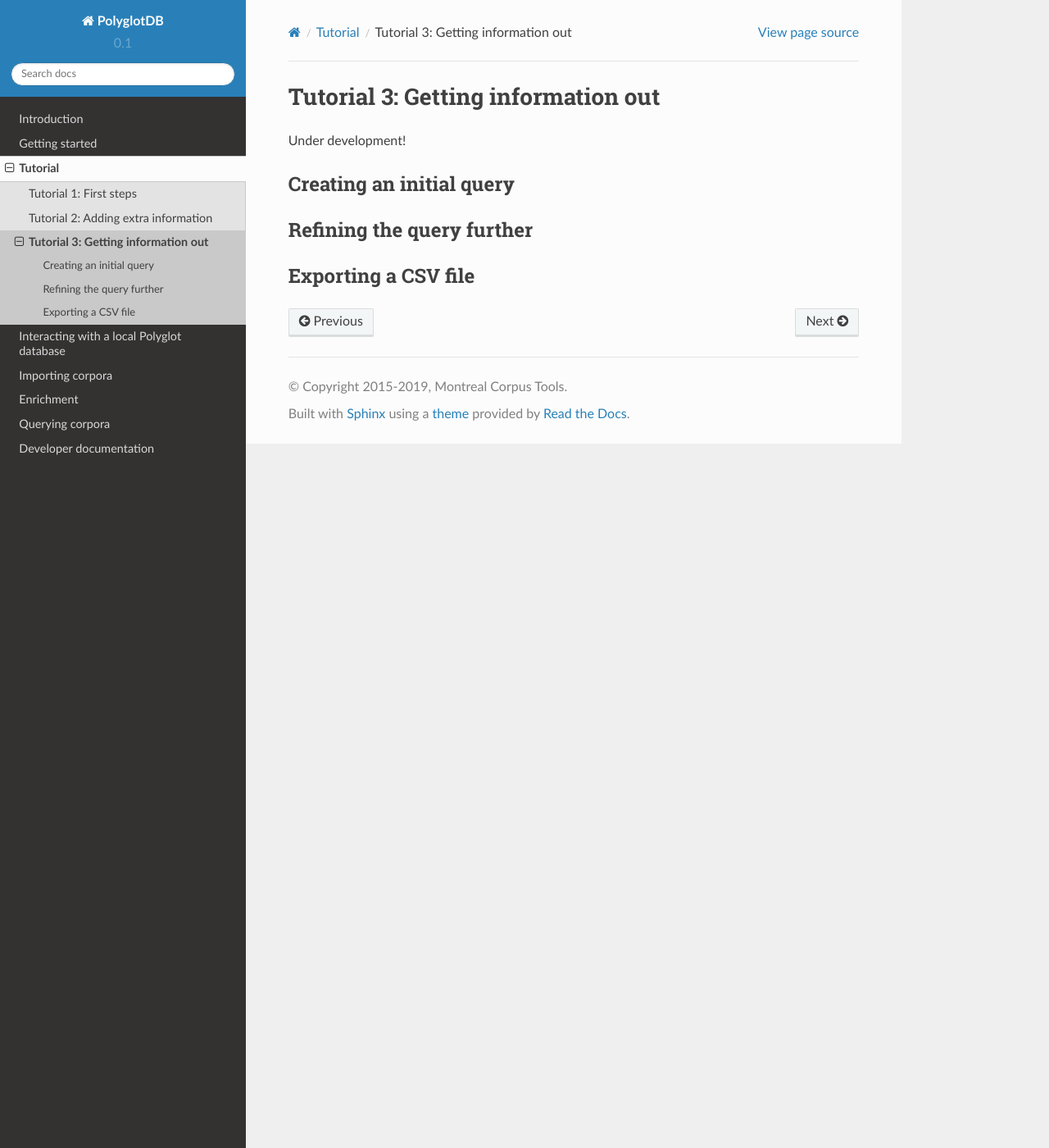
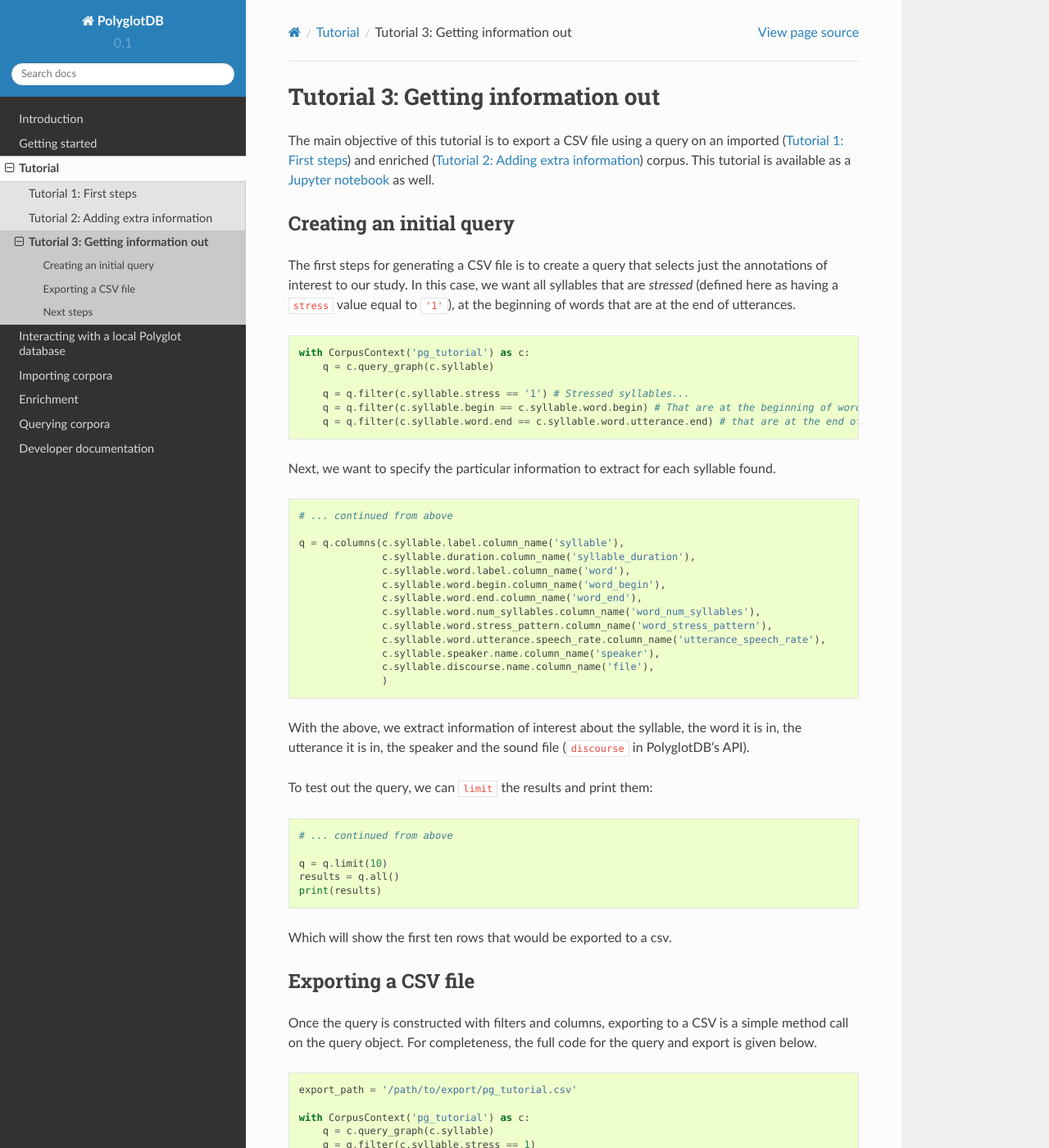
Before and after one commit to MontrealCorpusTools/PolyglotDB, a Sphinx documentation site: the page built from docs/source/tutorial_query.rst, in a window 1280 px wide and 1400 px high. Shown: the whole window at 82% size. Built offline with Sphinx 7.4.7 and the Read the Docs theme 2.0.0, drawn with Linux system fonts in a browser that asks for light colours; some of the changed text lies outside the part shown.

Commit message:
DOCS: Final tutorials

```diff
--- a/docs/source/enrichment.rst
+++ b/docs/source/enrichment.rst
@@ -13,6 +13,7 @@ Contents:
 .. toctree::
    :maxdepth: 2
 
+   enrichment_subset.rst
    enrichment_syllables.rst
    enrichment_utterances.rst
    enrichment_hierarchical.rst
--- a/docs/source/tutorial_query.rst
+++ b/docs/source/tutorial_query.rst
@@ -1,3 +1,9 @@
+
+.. _Jupyter notebook: https://github.com/MontrealCorpusTools/PolyglotDB/tree/master/examples/tutorial/tutorial_3_query.ipynb
+
+.. _full version of the script: https://github.com/MontrealCorpusTools/PolyglotDB/tree/master/examples/tutorial/tutorial3.py
+
+.. _related ISCAN tutorial: https://iscan.readthedocs.io/en/latest/tutorials_iscan.html#examining-analysing-the-data
 
 .. _tutorial_query:
 
@@ -5,18 +11,98 @@
 Tutorial 3: Getting information out
 ***********************************
 
-Under development!
-
+The main objective of this tutorial is to export a CSV file using a query on an imported (:ref:`tutorial_first_steps`) and
+enriched (:ref:`tutorial_enrichment`) corpus.
+This tutorial is available as a `Jupyter notebook`_ as well.
 
 Creating an initial query
 =========================
 
+The first steps for generating a CSV file is to create a query that selects just the annotations of interest to our study.
+In this case, we want all syllables that are `stressed` (defined here as having a ``stress`` value equal to ``'1'``), at the beginning of
+words that are at the end of utterances.
 
-Refining the query further
-==========================
+.. code-block:: python
 
+    with CorpusContext('pg_tutorial') as c:
+        q = c.query_graph(c.syllable)
+
+        q = q.filter(c.syllable.stress == '1') # Stressed syllables...
+        q = q.filter(c.syllable.begin == c.syllable.word.begin) # That are at the beginning of words...
+        q = q.filter(c.syllable.word.end == c.syllable.word.utterance.end) # that are at the end of utterances.
+
+
+Next, we want to specify the particular information to extract for each syllable found.
+
+
+.. code-block:: python
+
+        # ... continued from above
+
+        q = q.columns(c.syllable.label.column_name('syllable'),
+                      c.syllable.duration.column_name('syllable_duration'),
+                      c.syllable.word.label.column_name('word'),
+                      c.syllable.word.begin.column_name('word_begin'),
+                      c.syllable.word.end.column_name('word_end'),
+                      c.syllable.word.num_syllables.column_name('word_num_syllables'),
+                      c.syllable.word.stress_pattern.column_name('word_stress_pattern'),
+                      c.syllable.word.utterance.speech_rate.column_name('utterance_speech_rate'),
+                      c.syllable.speaker.name.column_name('speaker'),
+                      c.syllable.discourse.name.column_name('file'),
+                      )
+
+With the above, we extract information of interest about the syllable, the word it is in, the utterance it is in, the
+speaker and the sound file (``discourse`` in PolyglotDB's API).
+
+To test out the query, we can ``limit`` the results and print them:
+
+
+.. code-block:: python
+
+        # ... continued from above
+
+        q = q.limit(10)
+        results = q.all()
+        print(results)
+
+Which will show the first ten rows that would be exported to a csv.
 
 .. _tutorial_export:
 
 Exporting a CSV file
 ====================
+
+Once the query is constructed with filters and columns, exporting to a CSV is a simple method call on the query object.
+For completeness, the full code for the query and export is given below.
+
+.. code-block:: python
+
+    export_path = '/path/to/export/pg_tutorial.csv'
+
+    with CorpusContext('pg_tutorial') as c:
+        q = c.query_graph(c.syllable)
+        q = q.filter(c.syllable.stress == 1)
+
+        q = q.filter(c.syllable.begin == c.syllable.word.begin)
+
+        q = q.filter(c.syllable.word.end == c.syllable.word.utterance.end)
+
+        q = q.columns(c.syllable.label.column_name('syllable'),
+                      c.syllable.duration.column_name('syllable_duration'),
+                      c.syllable.word.label.column_name('word'),
+                      c.syllable.word.begin.column_name('word_begin'),
+                      c.syllable.word.end.column_name('word_end'),
+                      c.syllable.word.num_syllables.column_name('word_num_syllables'),
+                      c.syllable.word.stress_pattern.column_name('word_stress_pattern'),
+                      c.syllable.word.utterance.speech_rate.column_name('utterance_speech_rate'),
+                      c.syllable.speaker.name.column_name('speaker'),
+                      c.syllable.discourse.name.column_name('file'),
+                      )
+        q.to_csv(export_path)
+
+The CSV file generated will then be ready to open in other programs or in R for data analysis.
+
+Next steps
+==========
+
+See the `related ISCAN tutorial`_ for R code on visualizing and analyzing the exported results.
```
Also changed, not shown: docs/source/enrichment_subset.rst (added, +25 -0 lines), docs/source/queries_annotations.rst (+21 -6 lines), docs/source/tutorial_enrichment.rst (+12 -6 lines), 4 other files.
